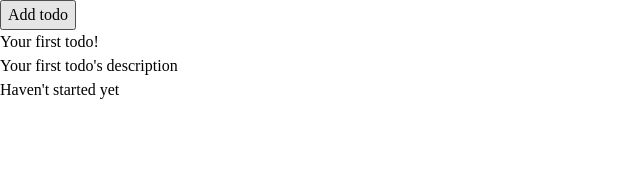
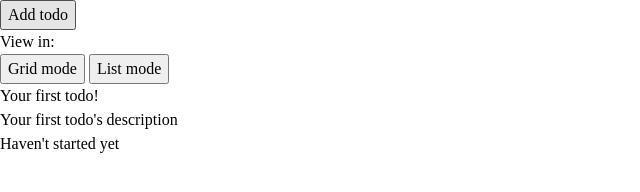
Before and after one commit to Airadoz/todo, a plain HTML site: page index.html in a window 1280 px wide. Shown: the whole page, without its empty margins (0-640 px from the left). Drawn offline with Linux system fonts and the light colour scheme.

Commit message:
rearranged divs in sidebars, added two btn for view changing

```diff
--- a/index.html
+++ b/index.html
@@ -10,7 +10,14 @@
     <body>
         <div class="wrapper">
             <div class="sidebar">
-                <button class="open_modal">Add todo</button>
+                <div class="func_btns">
+                    <button class="open_modal">Add todo</button>
+                </div>
+                <div class="display_btns">
+                    <p>View in:</p>
+                    <button class="set_grid_view">Grid mode</button>
+                    <button class="set_list_view">List mode</button>
+                </div>
             </div>
             <div class="main_content">
                 <div class="todos_wrapper">
```
